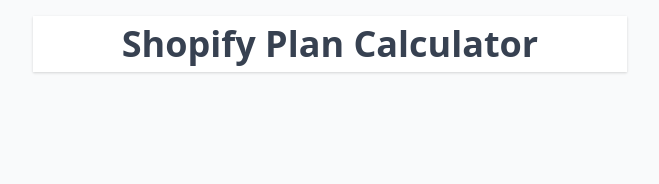
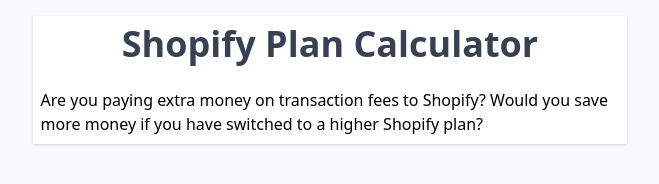
Before and after one commit to cupnoodle/shopify_plan_calculator, a website: page index.html in a window 1280 px wide. Shown: the whole page, without its empty margins (310-969 px from the left). Drawn offline with Linux system fonts and the light colour scheme.

Commit message:
Added copywriting
Added copywriting

```diff
--- a/index.html
+++ b/index.html
@@ -11,6 +11,8 @@
 <body class="bg-gray-50">
   <div class="mx-auto max-w-prose mt-4 p-2 bg-white shadow">
     <h2 class="text-center text-4xl font-semibold text-gray-700">Shopify Plan Calculator</h2>
+    <br>
+    <p>Are you paying extra money on transaction fees to Shopify? Would you save more money if you have switched to a higher Shopify plan?</p>
   </div>
 </body>
 </html>
```
